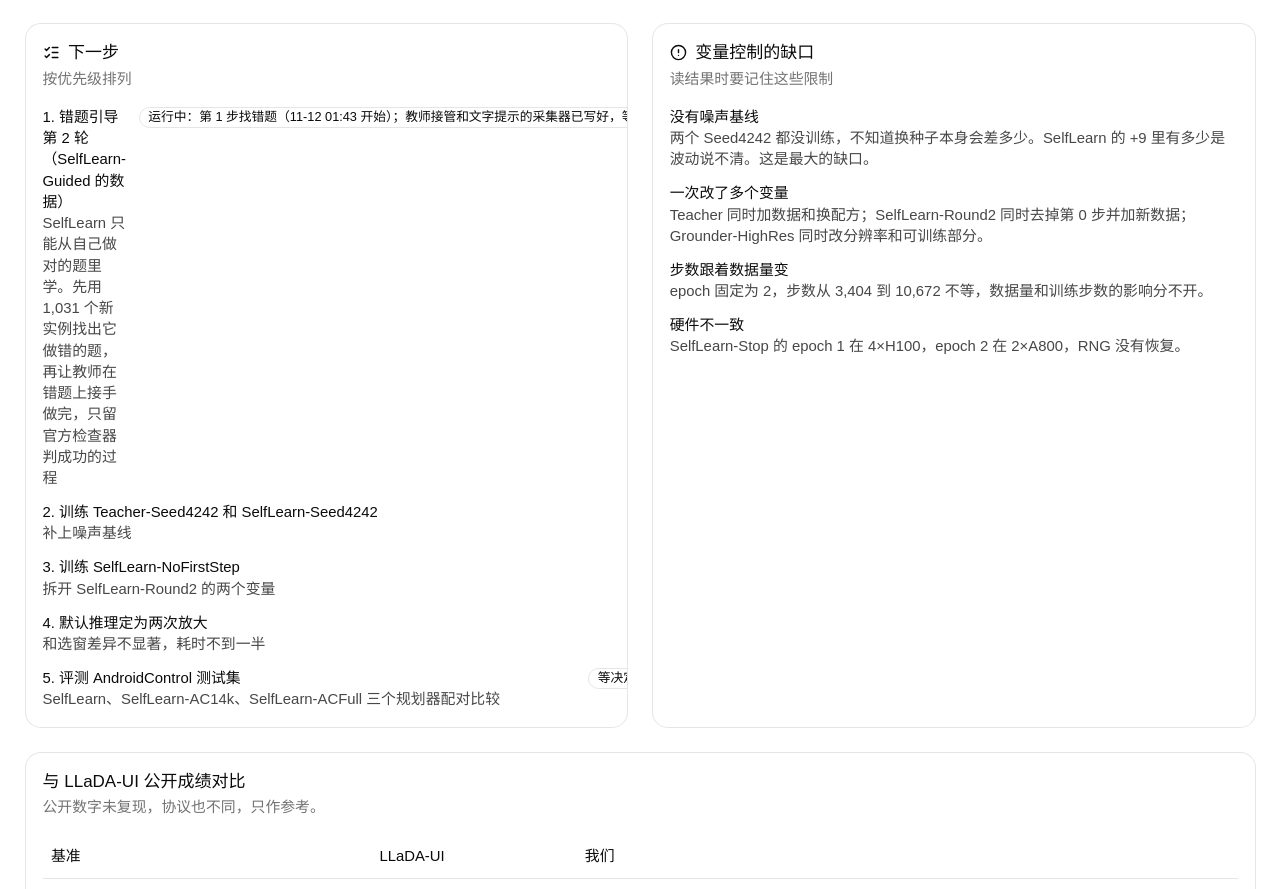
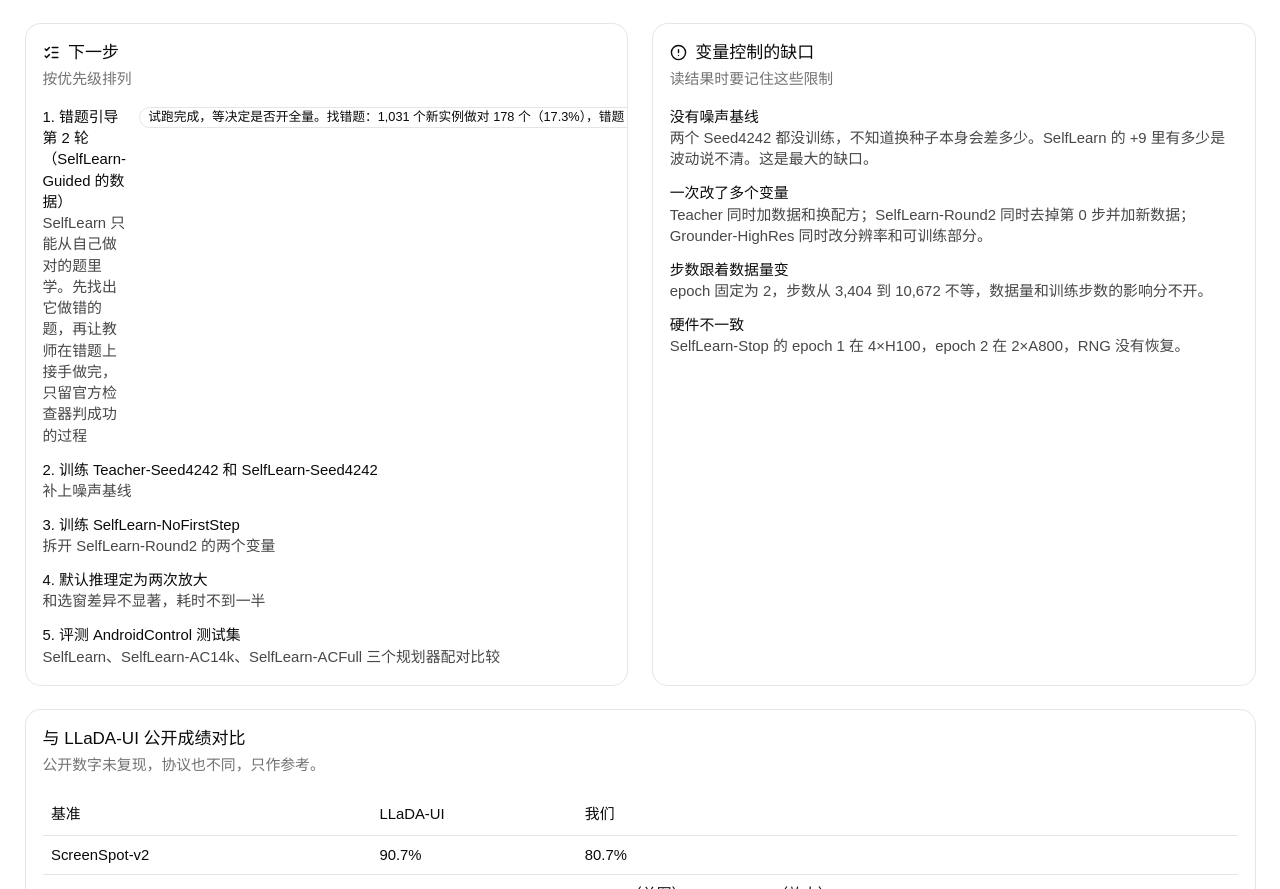
Before and after one commit to moeleak/train-tracer, a React (Vite) app: page / in a window 1280 px wide. Shown: the part 316-1205 px from the top of the page. Built offline with nearby package versions, Linux system fonts and the light colour scheme.

Commit message:
chore: add guided-round pilot results and fix a stale next-step note

```diff
--- a/src/data/experiments.ts
+++ b/src/data/experiments.ts
@@ -103,11 +103,11 @@ export const controlGaps = [
 ]
 
 export const nextSteps = [
-  { title: "错题引导第 2 轮（SelfLearn-Guided 的数据）", why: "SelfLearn 只能从自己做对的题里学。先用 1,031 个新实例找出它做错的题，再让教师在错题上接手做完，只留官方检查器判成功的过程", state: "运行中：第 1 步找错题（11-12 01:43 开始）；教师接管和文字提示的采集器已写好，等找错题跑完后先小规模试跑" },
+  { title: "错题引导第 2 轮（SelfLearn-Guided 的数据）", why: "SelfLearn 只能从自己做对的题里学。先找出它做错的题，再让教师在错题上接手做完，只留官方检查器判成功的过程", state: "试跑完成，等决定是否开全量。找错题：1,031 个新实例做对 178 个（17.3%），错题 853 个，25 个模板一次都没做对。教师接管试跑（21 个错题）：沿用原步数上限时教师做成 2 个；接管后给教师单独的步数预算后做成 10 个。文字提示试点 100 个错题做成 7 个，和重跑本身的波动分不开" },
   { title: "训练 Teacher-Seed4242 和 SelfLearn-Seed4242", why: "补上噪声基线", state: "等决定" },
   { title: "训练 SelfLearn-NoFirstStep", why: "拆开 SelfLearn-Round2 的两个变量", state: "等决定" },
   { title: "默认推理定为两次放大", why: "和选窗差异不显著，耗时不到一半", state: "等决定" },
-  { title: "评测 AndroidControl 测试集", why: "SelfLearn、SelfLearn-AC14k、SelfLearn-ACFull 三个规划器配对比较", state: "等决定（SelfLearn-ACFull 已停）" },
+  { title: "评测 AndroidControl 测试集", why: "SelfLearn、SelfLearn-AC14k、SelfLearn-ACFull 三个规划器配对比较", state: "等决定（SelfLearn-ACFull 的状态见规划器表）" },
 ]
 
 export const dataColumns = [
```
